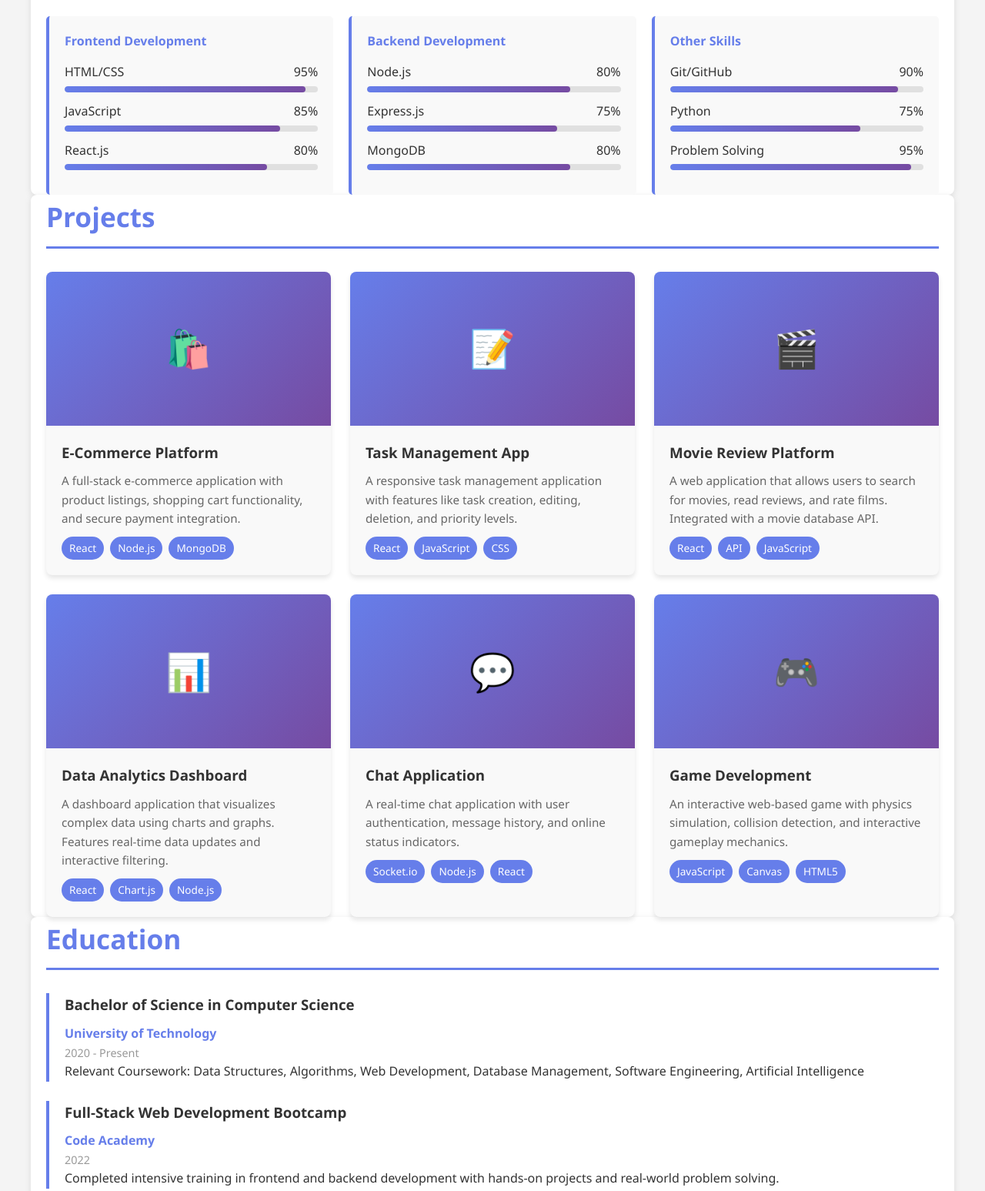
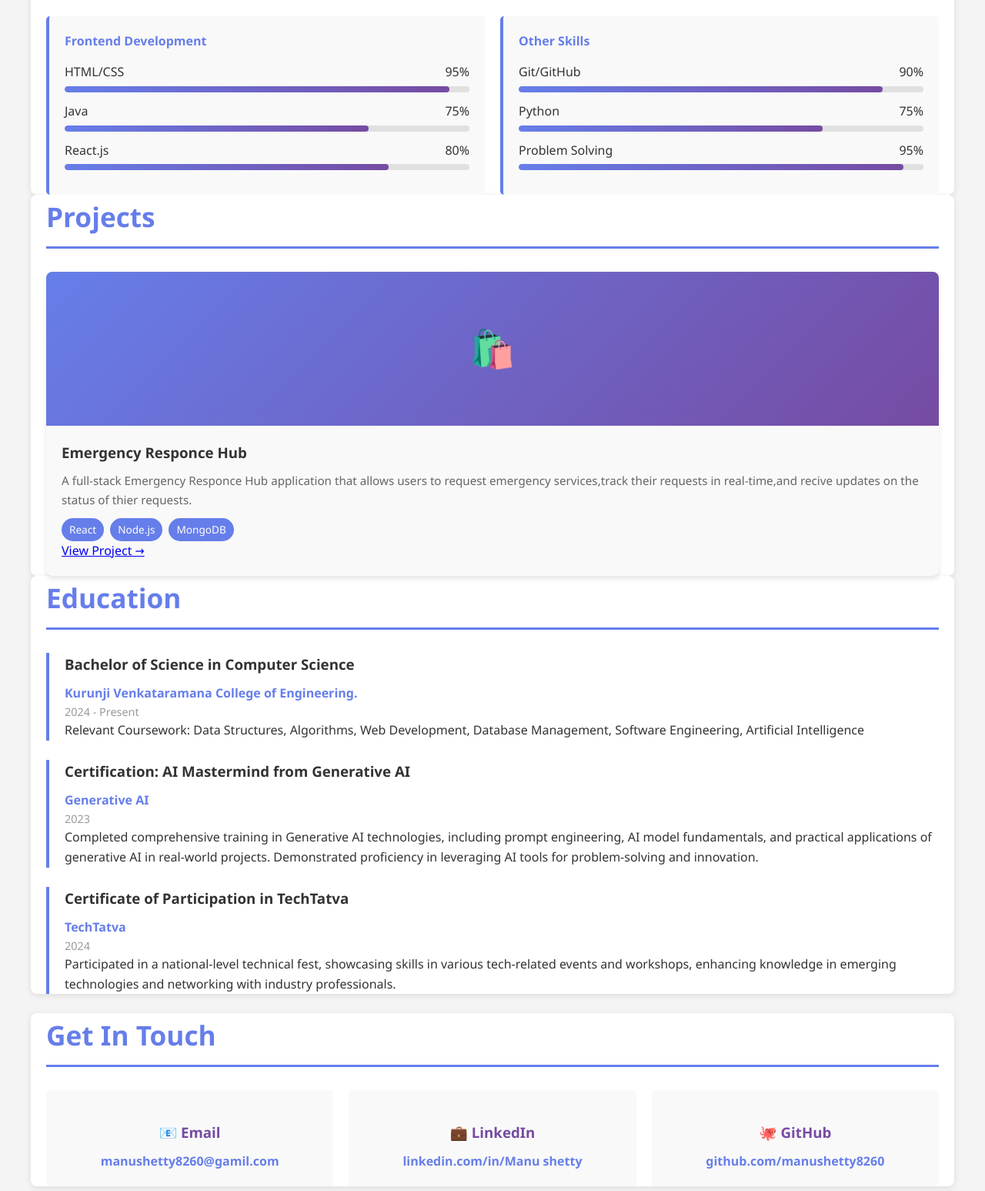
Before and after one commit to manushetty8260/mynewportpolio, a plain HTML site: page index.html in a window 1280 px wide. Shown: the part 800-2347 px from the top of the page at 77% size. Drawn offline with Linux system fonts and the light colour scheme.

Commit message:
second commit

```diff
--- a/index.html
+++ b/index.html
@@ -319,8 +319,8 @@
 <body>
     <!-- Header -->
     <header>
-        <h1>Alex Johnson</h1>
-        <p>Full-Stack Developer | Problem Solver | Creative Thinker</p>
+        <h1>Manoj H K</h1>
+        <p> | Problem Solver | Creative Thinker</p>
     </header>
 
     <!-- Navigation -->
@@ -355,17 +355,11 @@
             </div>
             <div class="about-stats">
                 <div class="stat-box">
-                    <h4>5+</h4>
+                    <h4>2+</h4>
                     <p>Projects Completed</p>
                 </div>
-                <div class="stat-box">
-                    <h4>2+</h4>
-                    <p>Years Experience</p>
-                </div>
-                <div class="stat-box">
-                    <h4>10+</h4>
-                    <p>Technologies</p>
-                </div>
+
+
                 <div class="stat-box">
                     <h4>100%</h4>
                     <p>Dedication</p>
@@ -391,11 +385,11 @@
                 </div>
                 <div class="skill-item">
                     <div class="skill-name">
-                        <span>JavaScript</span>
-                        <span>85%</span>
+                        <span>Java</span>
+                        <span>75%</span>
                     </div>
                     <div class="progress-bar">
-                        <div class="progress-fill" style="width: 85%"></div>
+                        <div class="progress-fill" style="width: 75%"></div>
                     </div>
                 </div>
                 <div class="skill-item">
@@ -409,36 +403,6 @@
                 </div>
             </div>
 
-            <div class="skill-category">
-                <h4>Backend Development</h4>
-                <div class="skill-item">
-                    <div class="skill-name">
-                        <span>Node.js</span>
-                        <span>80%</span>
-                    </div>
-                    <div class="progress-bar">
-                        <div class="progress-fill" style="width: 80%"></div>
-                    </div>
-                </div>
-                <div class="skill-item">
-                    <div class="skill-name">
-                        <span>Express.js</span>
-                        <span>75%</span>
-                    </div>
-                    <div class="progress-bar">
-                        <div class="progress-fill" style="width: 75%"></div>
-                    </div>
-                </div>
-                <div class="skill-item">
-                    <div class="skill-name">
-                        <span>MongoDB</span>
-                        <span>80%</span>
-                    </div>
-                    <div class="progress-bar">
-                        <div class="progress-fill" style="width: 80%"></div>
-                    </div>
-                </div>
-            </div>
 
             <div class="skill-category">
                 <h4>Other Skills</h4>
@@ -480,99 +444,21 @@
             <div class="project-card">
                 <div class="project-image">🛍️</div>
                 <div class="project-info">
-                    <h3>E-Commerce Platform</h3>
+                    <h3>Emergency Responce Hub</h3>
                     <p>
-                        A full-stack e-commerce application with product listings, shopping cart functionality,
-                        and secure payment integration.
+                        A full-stack Emergency Responce Hub application that allows users to request emergency services,track
+                        their requests in real-time,and recive updates on the status of thier requests.
                     </p>
                     <div class="project-tags">
                         <span class="tag">React</span>
                         <span class="tag">Node.js</span>
                         <span class="tag">MongoDB</span>
                     </div>
+                    <a href="https://claude.ai/public/artifacts/6476ecbc-b857-4f97-96ab-be194fc66d1e" target="_blank" class="project-link">View Project →</a>
                 </div>
             </div>
 
-            <div class="project-card">
-                <div class="project-image">📝</div>
-                <div class="project-info">
-                    <h3>Task Management App</h3>
-                    <p>
-                        A responsive task management application with features like task creation, editing,
-                        deletion, and priority levels.
-                    </p>
-                    <div class="project-tags">
-                        <span class="tag">React</span>
-                        <span class="tag">JavaScript</span>
-                        <span class="tag">CSS</span>
-                    </div>
-                </div>
-            </div>
 
-            <div class="project-card">
-                <div class="project-image">🎬</div>
-                <div class="project-info">
-                    <h3>Movie Review Platform</h3>
-                    <p>
-                        A web application that allows users to search for movies, read reviews, and rate films.
-                        Integrated with a movie database API.
-                    </p>
-                    <div class="project-tags">
-                        <span class="tag">React</span>
-                        <span class="tag">API</span>
-                        <span class="tag">JavaScript</span>
-                    </div>
-                </div>
-            </div>
-
-            <div class="project-card">
-                <div class="project-image">📊</div>
-                <div class="project-info">
-                    <h3>Data Analytics Dashboard</h3>
-                    <p>
-                        A dashboard application that visualizes complex data using charts and graphs.
-                        Features real-time data updates and interactive filtering.
-                    </p>
-                    <div class="project-tags">
-                        <span class="tag">React</span>
-                        <span class="tag">Chart.js</span>
-                        <span class="tag">Node.js</span>
-                    </div>
-                </div>
-            </div>
-
-            <div class="project-card">
-                <div class="project-image">💬</div>
-                <div class="project-info">
-                    <h3>Chat Application</h3>
-                    <p>
-                        A real-time chat application with user authentication, message history,
-                        and online status indicators.
-                    </p>
-                    <div class="project-tags">
-                        <span class="tag">Socket.io</span>
-                        <span class="tag">Node.js</span>
-                        <span class="tag">React</span>
-                    </div>
-                </div>
-            </div>
-
-            <div class="project-card">
-                <div class="project-image">🎮</div>
-                <div class="project-info">
-                    <h3>Game Development</h3>
-                    <p>
-                        An interactive web-based game with physics simulation, collision detection,
-                        and interactive gameplay mechanics.
-                    </p>
-                    <div class="project-tags">
-                        <span class="tag">JavaScript</span>
-                        <span class="tag">Canvas</span>
-                        <span class="tag">HTML5</span>
-                    </div>
-                </div>
-            </div>
-        </div>
     </section>
 
     <!-- Education Section -->
@@ -581,41 +467,32 @@
 
         <div class="education-item">
             <h3>Bachelor of Science in Computer Science</h3>
-            <p class="institution">University of Technology</p>
-            <p class="date">2020 - Present</p>
+            <p class="institution">Kurunji Venkataramana College of Engineering.</p>
+            <p class="date">2024 - Present</p>
             <p>
                 Relevant Coursework: Data Structures, Algorithms, Web Development, Database Management,
                 Software Engineering, Artificial Intelligence
             </p>
         </div>
 
+
         <div class="education-item">
-            <h3>Full-Stack Web Development Bootcamp</h3>
-            <p class="institution">Code Academy</p>
-            <p class="date">2022</p>
+            <h3>Certification: AI Mastermind from Generative AI</h3>
+            <p class="institution">Generative AI</p>
+            <p class="date">2023</p>
             <p>
-                Completed intensive training in frontend and backend development with hands-on projects
-                and real-world problem solving.
+                Completed comprehensive training in Generative AI technologies, including prompt engineering,
+                AI model fundamentals, and practical applications of generative AI in real-world projects.
+                Demonstrated proficiency in leveraging AI tools for problem-solving and innovation.
             </p>
         </div>
 
         <div class="education-item">
-            <h3>Certification: Python for Data Science</h3>
-            <p class="institution">DataCamp</p>
-            <p class="date">2023</p>
-            <p>
-                Specialized in data manipulation, visualization, and analysis using Python libraries
-                like Pandas and Matplotlib.
-            </p>
-        </div>
-
-        <div class="education-item">
-            <h3>AWS Certified Cloud Practitioner</h3>
-            <p class="institution">Amazon Web Services</p>
+            <h3>Certificate of Participation in TechTatva</h3>
+            <p class="institution">TechTatva</p>
             <p class="date">2024</p>
             <p>
-                Earned certification demonstrating knowledge of AWS cloud services, architecture,
-                and best practices.
+                Participated in a national-level technical fest, showcasing skills in various tech-related events and workshops, enhancing knowledge in emerging technologies and networking with industry professionals.
             </p>
         </div>
     </section>
@@ -626,26 +503,23 @@
         <div class="contact-grid">
             <div class="contact-item">
                 <h3>📧 Email</h3>
-                <a href="mailto:alex@example.com">alex@example.com</a>
+                <a href="mailto:alex@example.com">manushetty8260@gamil.com</a>
             </div>
             <div class="contact-item">
                 <h3>💼 LinkedIn</h3>
-                <a href="https://linkedin.com/in/alexjohnson" target="_blank">linkedin.com/in/alexjohnson</a>
+                <a href="https://linkedin.com/in/alexjohnson" target="_blank">linkedin.com/in/Manu shetty</a>
             </div>
             <div class="contact-item">
                 <h3>🐙 GitHub</h3>
-                <a href="https://github.com/alexjohnson" target="_blank">github.com/alexjohnson</a>
+                <a href="https://github.com/alexjohnson" target="_blank">github.com/manushetty8260</a>
             </div>
-            <div class="contact-item">
-                <h3>🐦 Twitter</h3>
-                <a href="https://twitter.com/alexjohnson" target="_blank">@alexjohnson</a>
-            </div>
+
         </div>
     </section>
 
     <!-- Footer -->
     <footer>
-        <p>&copy; 2025 Alex Johnson. All rights reserved. | Created with passion and code</p>
+        <p>&copy; 2025 Manoj H K. All rights reserved. | Created with passion and code</p>
     </footer>
 </body>
 </html>
```
Also changed, not shown: new.html (added).
